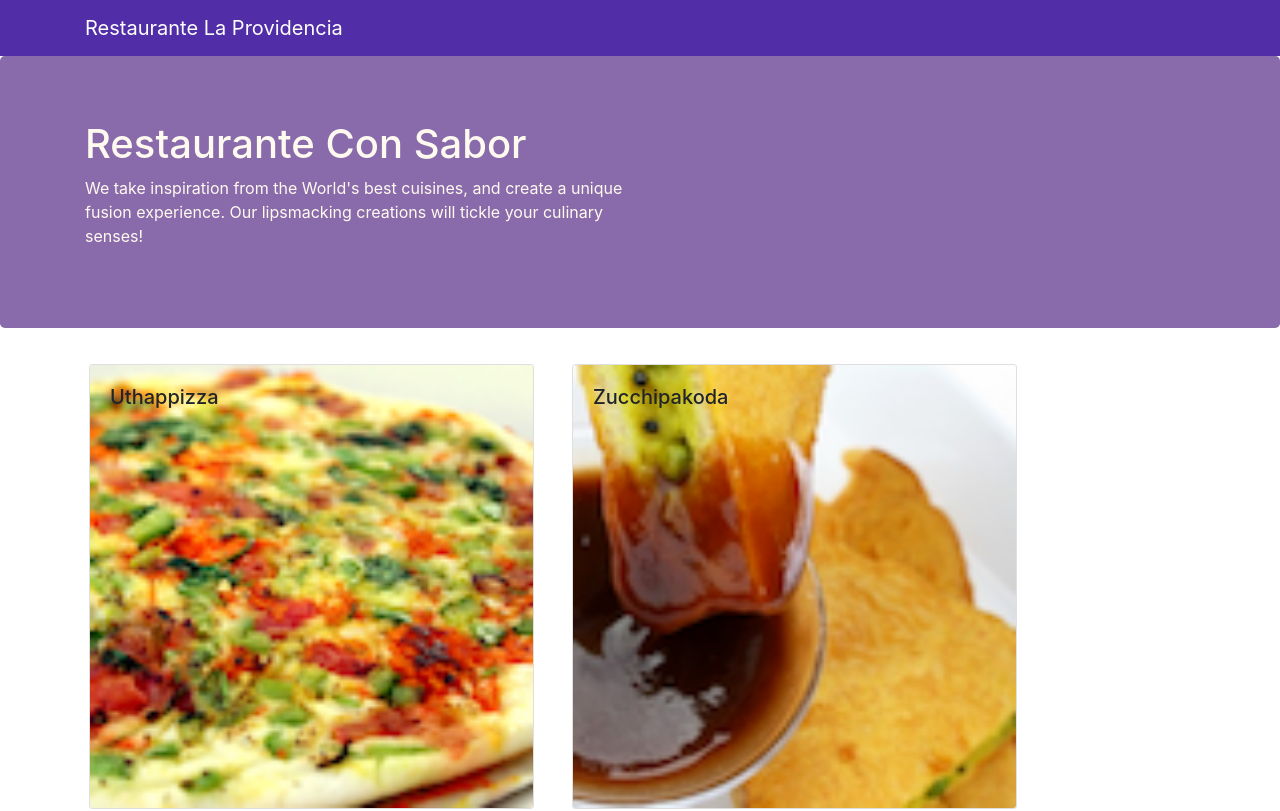
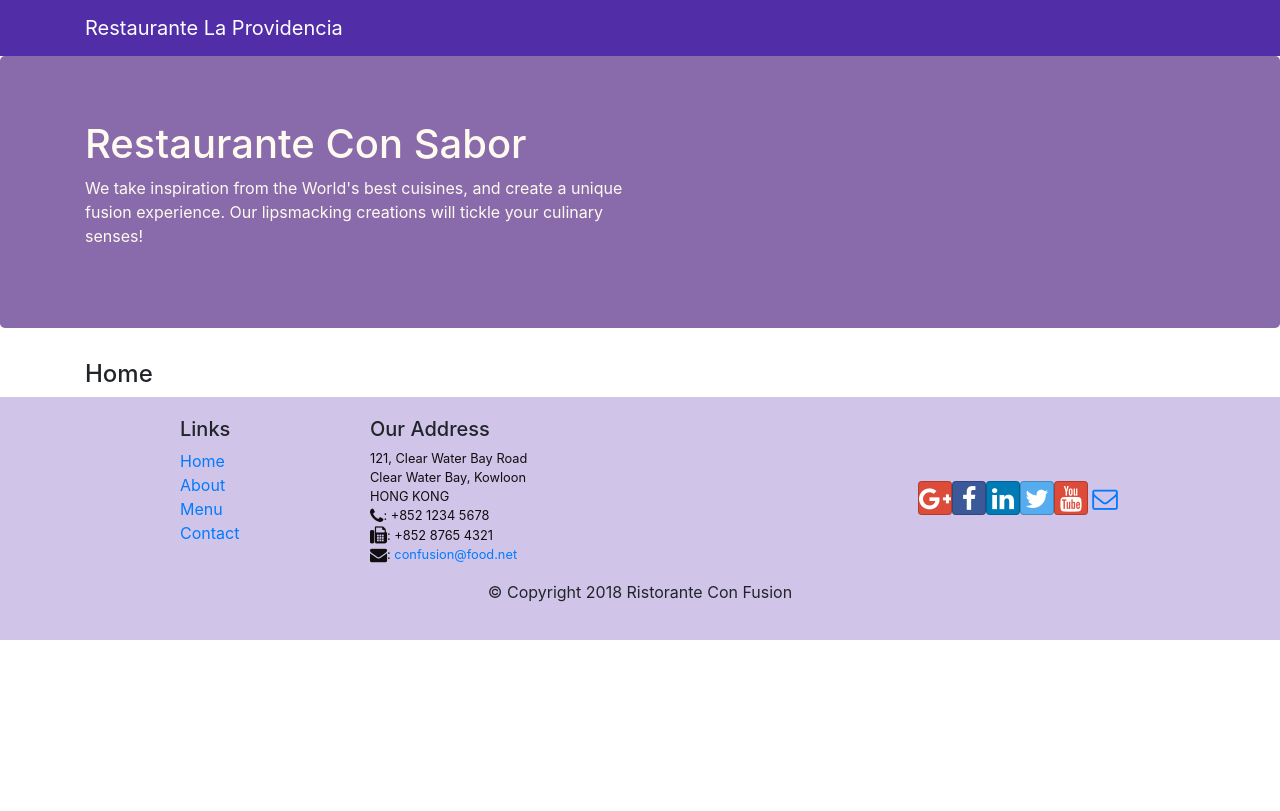
Before and after one commit to wilder8086/learning-react, a React (Create React App) app: page /home in a window 1280 px wide. Shown: the top 811 px of the page. Built offline with nearby package versions, Linux system fonts and the light colour scheme.

Commit message:
feature/sem2-react-router, se ven grande los platos del menu

```diff
--- a/package.json
+++ b/package.json
@@ -12,6 +12,7 @@
     "react": "^17.0.2",
     "react-dom": "^17.0.2",
     "react-popper": "^0.9.2",
+    "react-router-dom": "^4.2.2",
     "react-scripts": "4.0.3",
     "reactstrap": "^5.0.0",
     "web-vitals": "^1.0.1"
--- a/src/App.js
+++ b/src/App.js
@@ -1,13 +1,16 @@
 import React, { Component } from 'react'
 import './App.css';
 import Main from './components/MainComponent';
+import { BrowserRouter } from 'react-router-dom';
 
 class App extends Component {
   render() {
     return (
-      <div className="App">
-          <Main/>
-      </div>
+      <BrowserRouter>
+        <div className="App">
+          <Main />
+        </div>
+      </BrowserRouter>
     );
   }
 }
--- /dev/null
+++ b/src/components/HomeComponent.js
@@ -0,0 +1,11 @@
+import React from 'react';
+
+function Home(props) {
+    return(
+      <div className="container">
+        <h4>Home</h4>
+      </div>
+    );
+}
+
+export default Home;
--- a/src/components/MainComponent.js
+++ b/src/components/MainComponent.js
@@ -1,9 +1,11 @@
 import React, { Component } from 'react'
 import Menu from './MenuComponent';
-import Dishdetail from './DishdetailComponent';
+//import Dishdetail from './DishdetailComponent';
 import Header from './HeaderComponent';
 import Footer from './FooterComponent';
+import Home from './HomeComponent';
 import { DISHES } from '../shared/dishes';
+import { Switch, Route, Redirect } from 'react-router-dom';
 
 class Main extends Component {
   constructor(props) {
@@ -11,22 +13,34 @@
 
     this.state = {
       dishes: DISHES,
-      selectedDish: null
+      // selectedDish: null
     };
   }
 
-  onDishSelect(dishId) {
-    this.setState({ selectedDish: dishId });
-  }
+  // onDishSelect(dishId) {
+  //   this.setState({ selectedDish: dishId });
+  // }
 
   render() {
+    const HomePage = () => {
+      return(
+          <Home
+          />
+      );
+    }
+
     return (
       <div>
         <Header/>
-        <div className="container">
+        <Switch>
+              <Route path='/home' component={HomePage} />
+              <Route exact path='/menu' component={() => <Menu dishes={this.state.dishes} />} />
+              <Redirect to="/home" />
+        </Switch>
+        {/* <div className="container">
           <Menu dishes={this.state.dishes} onClick={(dishId) => this.onDishSelect(dishId)} />
           <Dishdetail selectedDish={this.state.dishes.filter((dish) => dish.id === this.state.selectedDish)[0]} />
-        </div>
+        </div> */}
         <Footer/>
       </div>
     );
```
Also changed, not shown: 2 other files (tests, documents, lock files or other folders).
